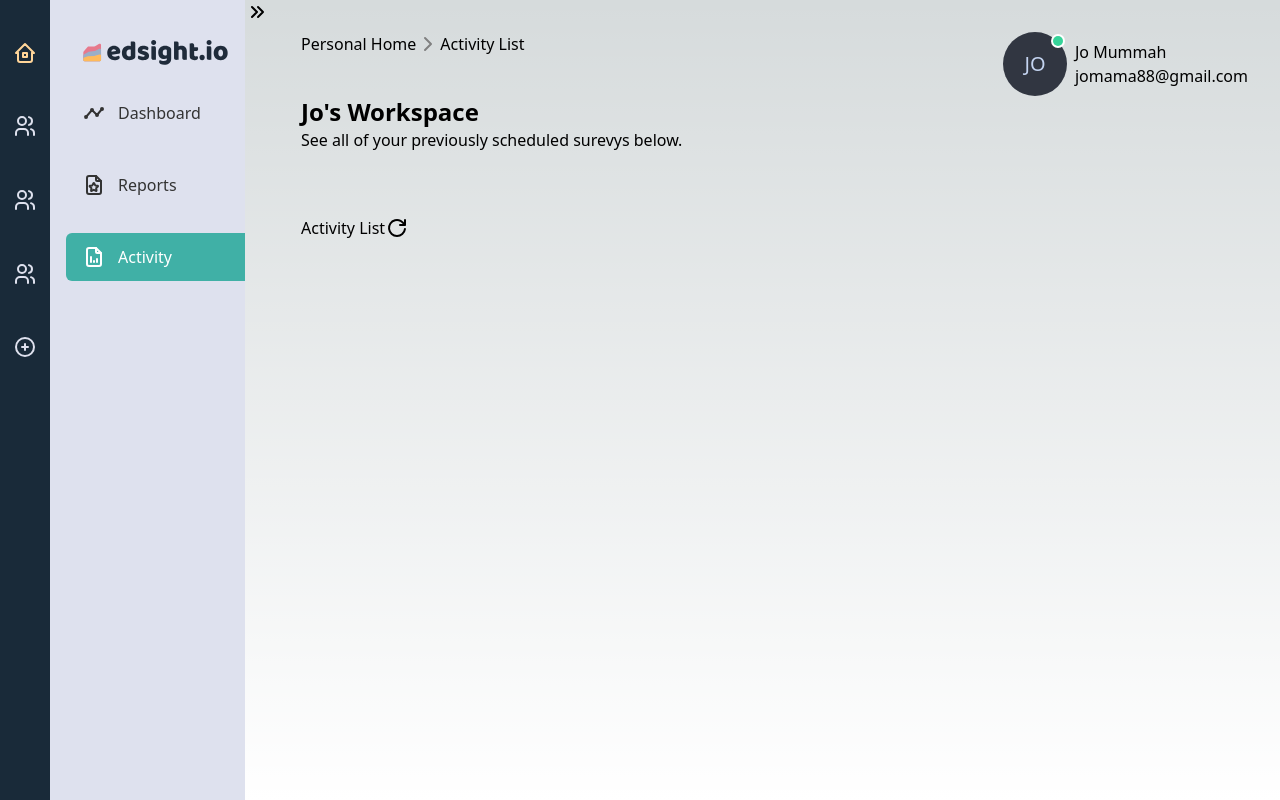
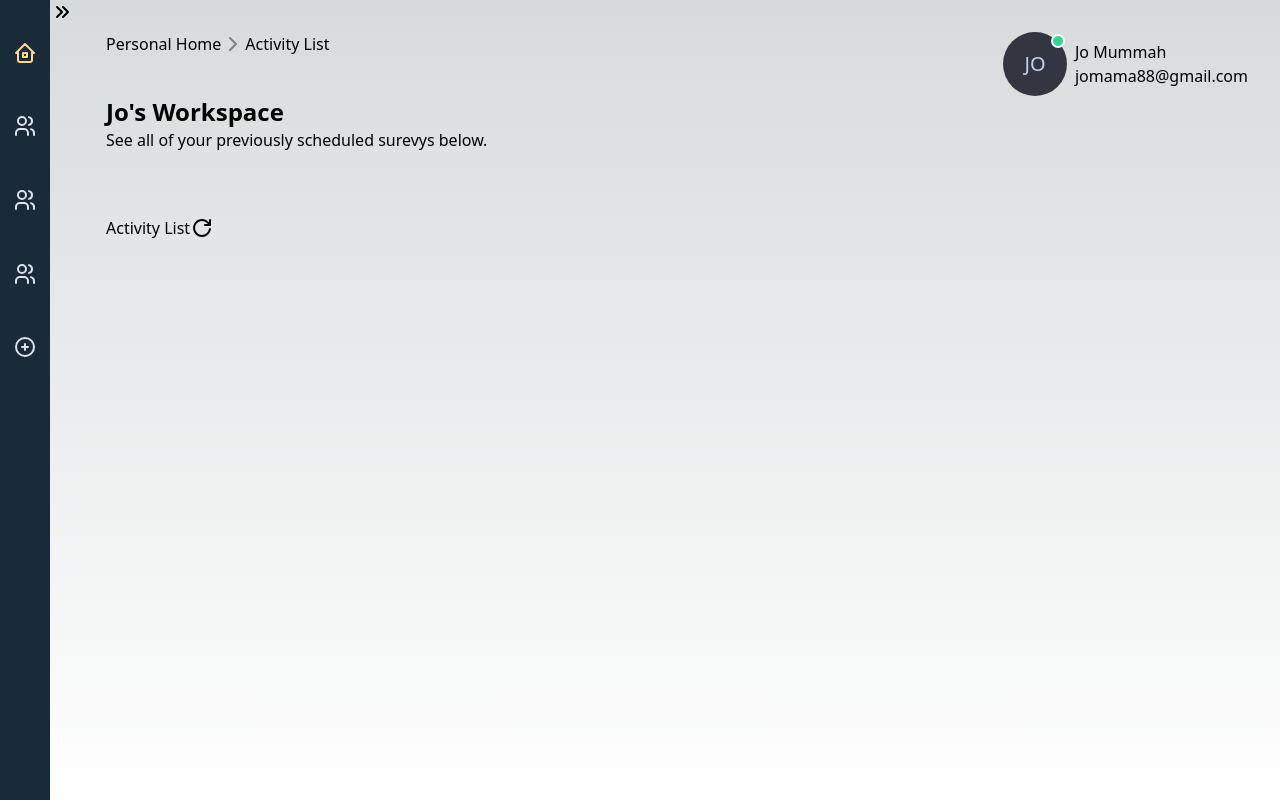
Before and after one commit to Design-and-Partnership-Lab/design-template, a Next.js app: page / in a window 1280 px wide. Built offline with nearby package versions, Linux system fonts and the light colour scheme.

Commit message:
minimal working version

```diff
--- a/src/pages/index.js
+++ b/src/pages/index.js
@@ -2,11 +2,14 @@ import Head from "next/head";
 import Image from "next/image";
 import { Inter } from "next/font/google";
 import Sidebar from "../components/Sidebar";
+import classNames from "classnames";
+import { useState } from "react";
 
 const inter = Inter({ subsets: ["latin"] });
 
 //This is the component for the entire page.
 export default function Home({ isLoading, children, setLoading }) {
+  const [isCollapsed, setIsCollapsed] = useState(false);
   return (
     <div className="flex w-[100vw] h-[100vh]" bg-edsightnavy>
       <div className="flex justify-center w-[50px] h-[100vh] bg-edsightnavy-300">
@@ -106,7 +109,7 @@ export default function Home({ isLoading, children, setLoading }) {
           </button>
         </div>
       </div>
-
+      {/*
       <div className="right collapse w-[10em] min-w-[195px]">
         <div className="drawer">
           <input
@@ -116,7 +119,7 @@ export default function Home({ isLoading, children, setLoading }) {
             className="drawer-toggle hidden"
           />
           <div className="drawer-side">
-            <label for="my-drawer" className="drawer-overlay"></label>
+            <label htmlFor="my-drawer" className="drawer-overlay"></label>
             <ul className="menu p-4 h-screen bg-edsightlightgray-100 text-base-content gap-6 pt-10">
               <svg
                 width="179"
@@ -251,10 +254,35 @@ export default function Home({ isLoading, children, setLoading }) {
             </ul>
           </div>
         </div>
+      </div> */}
+      <div
+        className={classNames(
+          { "w-[10em] min-w-[195px]": isCollapsed },
+          { "w-0": !isCollapsed },
+          "right"
+        )}
+      >
+        <div className="drawer">
+          <input id="my-drawer" type="checkbox" className="drawer-toggle" />
+          <div className="drawer-side">
+            <ul className="menu p-4 w-80 bg-base-100 text-base-content">
+              <li>
+                <a>Sidebar Item 1</a>
+              </li>
+              <li>
+                <a>Sidebar Item 2</a>
+              </li>
+            </ul>
+          </div>
+        </div>
       </div>
 
       <div>
-        <label for="my-drawer" className="drawer-button">
+        <label
+          htmlFor="my-drawer"
+          className="drawer-button"
+          onClick={() => setIsCollapsed(!isCollapsed)}
+        >
           <svg
             xmlns="http://www.w3.org/2000/svg"
             className="icon icon-tabler icon-tabler-chevrons-right"
```
